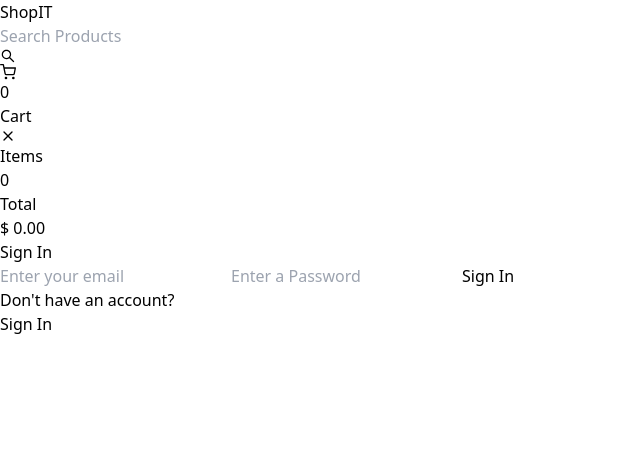
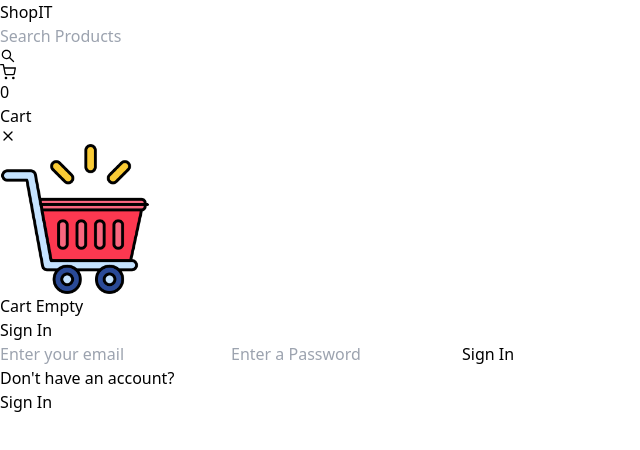
Before and after one commit to Sadmin23/ClickCart, a React (Vite) app: page /sign-in in a window 1280 px wide. Both pictures are taken after a click on the icon 8 px from the left and 72 px from the top of the page. Shown: the top 450 px of the page, without its empty margins (0-640 px from the left). Built offline with nearby package versions, Linux system fonts and the light colour scheme.

Commit message:
Handle empty cart

```diff
--- a/src/components/Cart.jsx
+++ b/src/components/Cart.jsx
@@ -1,15 +1,19 @@
 import { FiX } from "react-icons/fi";
-import { useSelector } from "react-redux";
-import { itemCount, itemList, totalPrice } from "../redux/cart/cartSlice";
+import { useDispatch, useSelector } from "react-redux";
+import { clearCart, itemCount, itemList, totalPrice } from "../redux/cart/cartSlice";
 import CartItem from "./CartItem";
+import EmptyCart from "./EmptyCart";
 
 export default function Cart(props) {
-
+  const dispatch = useDispatch();
   const { handleClose } = props;
-
   const totalQuantity = useSelector(itemCount);
   const total = useSelector(totalPrice);
   const Items = useSelector(itemList);
+
+  const handleClearCart = () => {
+    dispatch(clearCart());
+  };
 
   return (
     <>
@@ -18,15 +22,29 @@ export default function Cart(props) {
         <div className="flex flex-col h-12">
           <div className="flex items-center justify-between px-5 h-16 border-b border-gray-300">
             <p className="text-lg font-semibold">Cart</p>
-            <FiX className="h-5 w-5 hover:cursor-pointer" onClick={handleClose}/>
+            <FiX className="h-5 w-5 hover:cursor-pointer" onClick={handleClose} />
           </div>
         </div>
+        {totalQuantity > 0 ? (
           <div className="flex p-5 gap-2 flex-col items-center justify-start overflow-y-scroll flex-grow">
-        {Items.map(item => (
+            {Items.map((item) => (
               <CartItem key={item.id} item={item} />
             ))}
           </div>
-        <div className="flex flex-col items-end justify-end p-4 border-t border-gray-400 ">
+        ) : (
+          <EmptyCart/>
+        )}
+        {totalQuantity > 0 && (
+          <button
+            className="bg-[#f34235] flex items-center justify-center m-4 h-10 rounded-md text-white text-lg gap-1 font-bold border-red-700 border-2"
+            onClick={handleClearCart}
+          >
+            <img src="bin.png" alt="cart" className="w-8 h-8" />
+            Clear Cart
+          </button>
+        )}
+        {totalQuantity > 0 && (
+          <div className="flex flex-col items-end justify-end p-4 border-t border-gray-400">
             <div className="flex flex-col items-start justify-start w-full gap-3">
               <div className="flex flex-row items-start justify-between w-full">
                 <p className="font-semibold">Items</p>
@@ -38,7 +56,8 @@ export default function Cart(props) {
               </div>
             </div>
           </div>
+        )}
       </div>
     </>
-  )
+  );
 }
--- a/src/components/CartItem.jsx
+++ b/src/components/CartItem.jsx
@@ -59,7 +59,7 @@ export default function CartItem(product) {
           />
         </div>
         <div className="flex flex-col items-start gap-3 justify-between h-16 w-3/4">
-          <p className="text-xs font-semibold">{product.title}</p>
+          <p className="font-semibold">{product.title}</p>
           <div className="flex items-center justify-between w-full pr-4">
             <p className="text-sm font-semibold">$ {product.price}</p>
             <div className="py-2 flex items-center h-6 bg-white border border-gray-500 w-24  justify-between rounded-md">
--- /dev/null
+++ b/src/components/EmptyCart.jsx
@@ -0,0 +1,10 @@
+import React from 'react'
+
+export default function EmptyCart() {
+  return (
+    <div className="flex flex-col items-center justify-center flex-grow">
+        <img src="empty-cart.png" alt="empty-cart" width={150} />
+        <p className="text-xl font-bold ml-6 mt-6">Cart Empty</p>
+    </div>
+  )
+}
--- a/src/redux/cart/cartSlice.js
+++ b/src/redux/cart/cartSlice.js
@@ -67,10 +67,15 @@ export const cartSlice = createSlice({
               );
           }
       },
+      clearCart: (state) => {
+        state.totalItems = 0;
+        state.totalPrice = 0;
+        state.itemList = [];
+      }
     },
 })
 
-export const { addItem, removeItems, deleteItem } = cartSlice.actions
+export const { addItem, removeItems, deleteItem, clearCart } = cartSlice.actions
 export const itemCount = (state) => state.cart.totalItems
 export const totalPrice = (state) => state.cart.totalPrice
 export const itemList = (state) => state.cart.itemList
```
Also changed, not shown: public/bin.png (added), public/empty-cart.png (added). Lines whose indentation alone changed are shown as unchanged.
